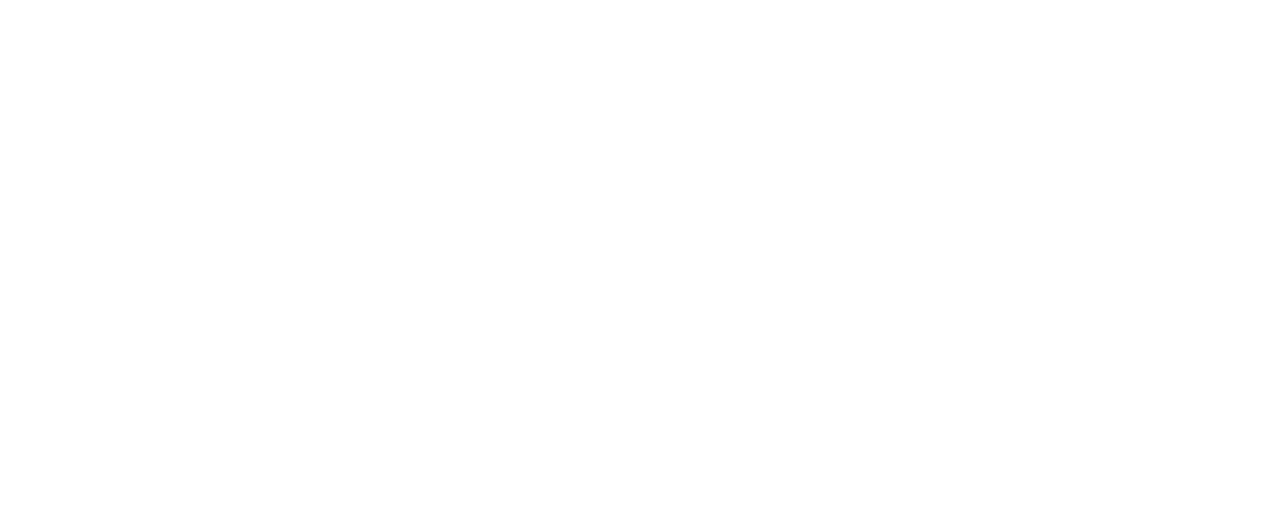
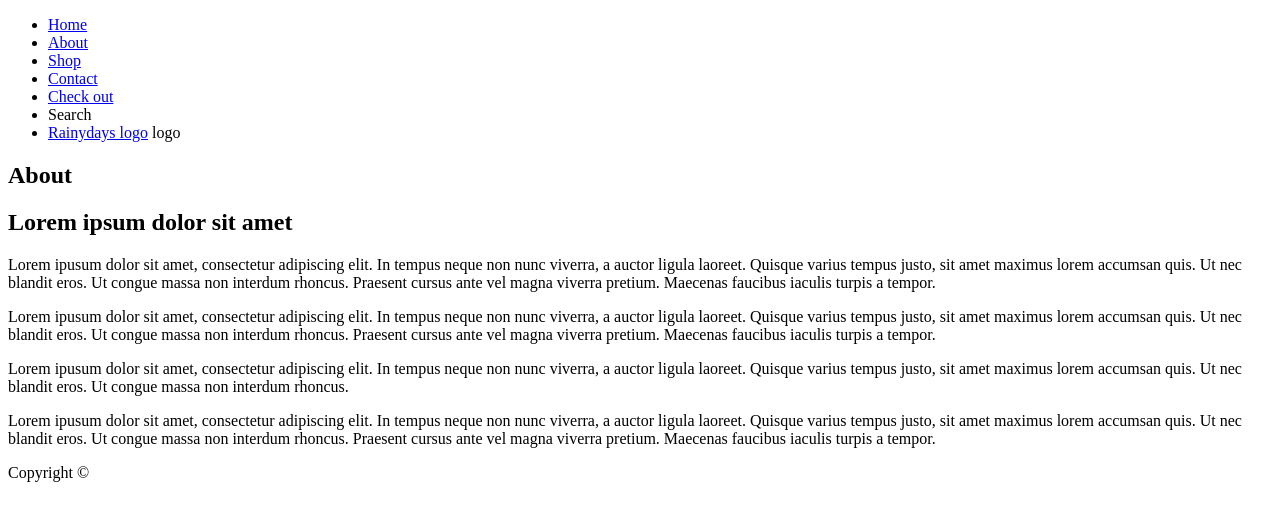
Before and after one commit to Emhato/Rainydays, a plain HTML site: page about.html in a window 1280 px wide. Drawn offline with Linux system fonts and the light colour scheme.

Commit message:
updated about and index

```diff
--- a/about.html
+++ b/about.html
@@ -0,0 +1,51 @@
+<!DOCTYPE html>
+<html>
+    <head>
+      <title>About Rainy Days Website </title>
+      <meta name="Description" content="This is where you can learn about Rainy days">
+      <meta name="viewport" content="width=device-width, initial-scale=1.0">
+    </head>
+    <body>
+      <header>
+        <nav>
+          <ul>
+            <li><a href=index.html>Home</a></li>
+            <li><a href=about.html>About</a></li>
+            <li><a href=shop.html>Shop</a></li>
+            <li><a href=contact.html>Contact</a></li>
+            <li><a href=check-out.html>Check out</a></li>
+            <li>Search</li>
+            <li><a href=index.html>Rainydays logo</a> logo</li>
+          </ul>
+        </nav>
+      </header>
+      <main>
+        <section>
+            <h1>About</h1>
+            <h2>Lorem ipsum dolor sit amet</h2>
+            <p>Lorem ipusum dolor sit amet, consectetur adipiscing elit. In tempus neque non
+                nunc viverra, a auctor ligula laoreet. Quisque varius tempus justo, sit amet
+                maximus lorem accumsan quis. Ut nec blandit eros. Ut congue massa non
+                interdum rhoncus. Praesent cursus ante vel magna viverra pretium. Maecenas
+                faucibus iaculis turpis a tempor.</p>
+            <p>Lorem ipusum dolor sit amet, consectetur adipiscing elit. In tempus neque non
+                nunc viverra, a auctor ligula laoreet. Quisque varius tempus justo, sit amet
+                maximus lorem accumsan quis. Ut nec blandit eros. Ut congue massa non
+                interdum rhoncus. Praesent cursus ante vel magna viverra pretium. Maecenas
+                faucibus iaculis turpis a tempor.</p>
+            <p>Lorem ipusum dolor sit amet, consectetur adipiscing elit. In tempus neque non
+                nunc viverra, a auctor ligula laoreet. Quisque varius tempus justo, sit amet
+                maximus lorem accumsan quis. Ut nec blandit eros. Ut congue massa non
+                interdum rhoncus.</p>
+            <p>Lorem ipusum dolor sit amet, consectetur adipiscing elit. In tempus neque non
+                nunc viverra, a auctor ligula laoreet. Quisque varius tempus justo, sit amet
+                maximus lorem accumsan quis. Ut nec blandit eros. Ut congue massa non
+                interdum rhoncus. Praesent cursus ante vel magna viverra pretium. Maecenas
+                faucibus iaculis turpis a tempor.</p>
+        </section>
+      </main>
+      <footer>
+        Copyright &copy;
+      </footer>
+    </body>
+</html>
```
Also changed, not shown: index.html (+3 -4 lines).
